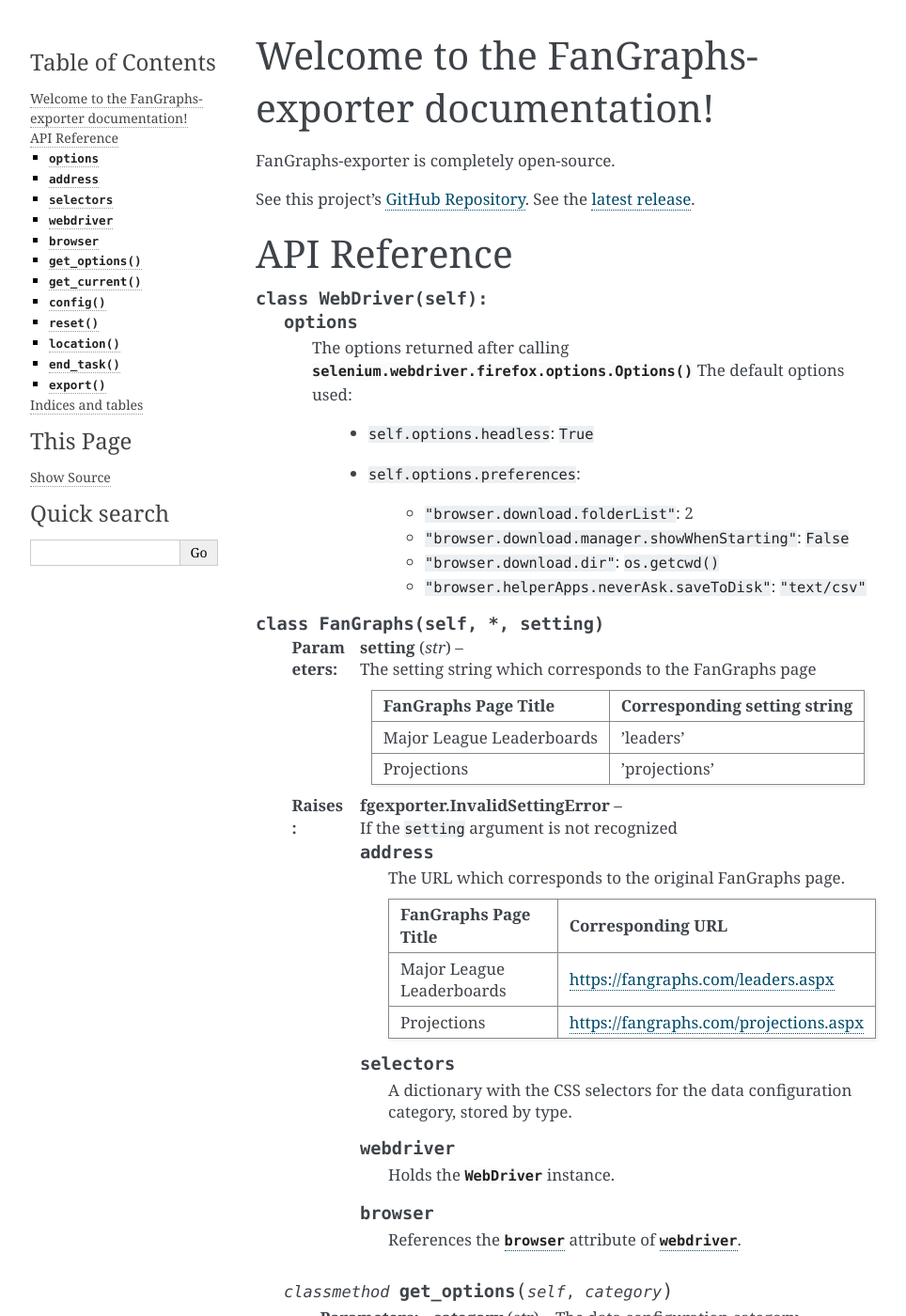
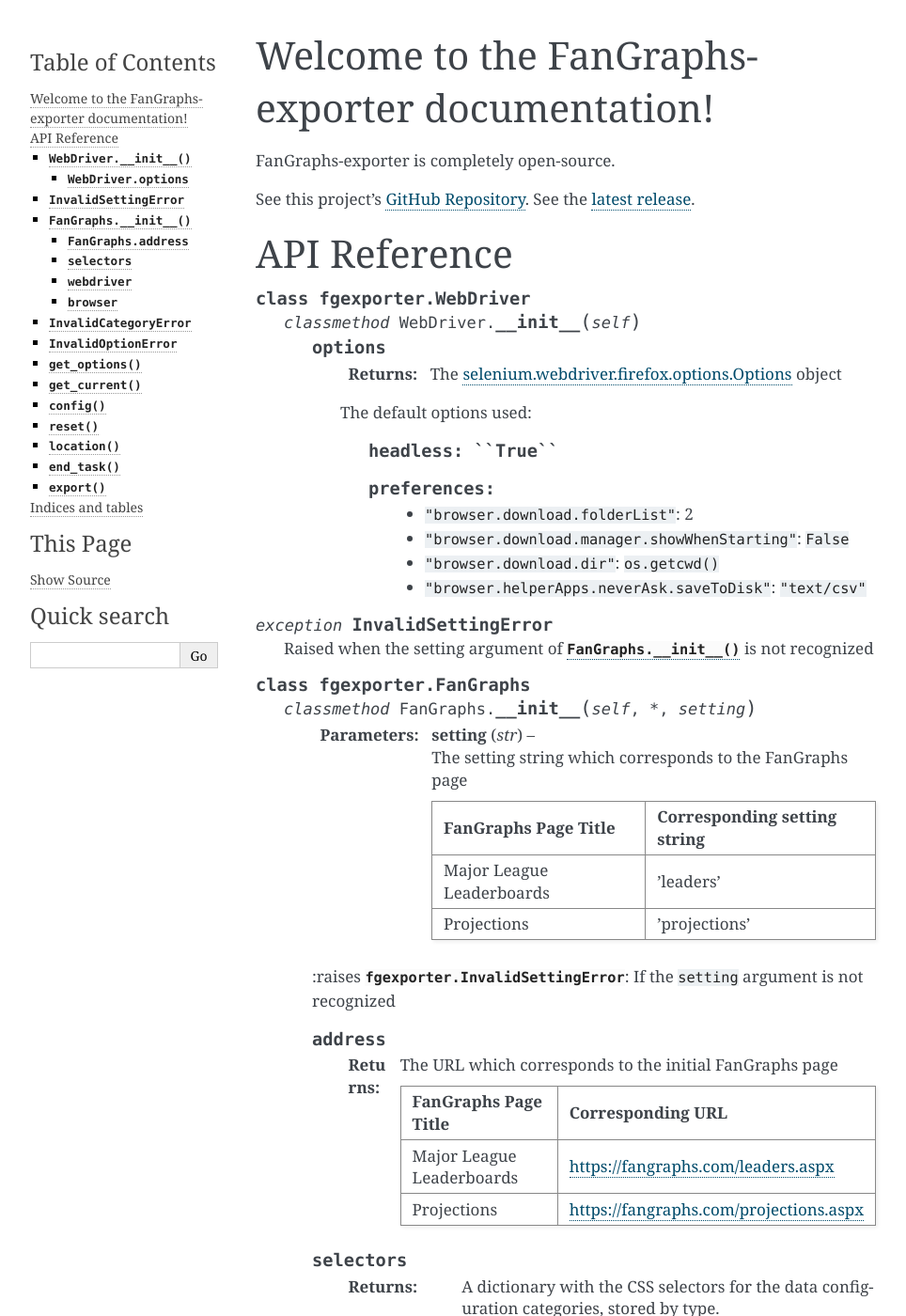
Before and after one commit to JLpython-py/FanGraphs-exporter, a Sphinx documentation site: the page built from docs/index.rst, in a window 1280 px wide and 1400 px high. Shown: the whole window at 94% size, without its empty margins (148-1112 px from the left). Built offline with Sphinx 7.4.7, drawn with Linux system fonts in a browser that asks for light colours; some of the changed text lies outside the part shown.

Commit message:
Add exceptions and exception cross-references; Add return info field lists to attributes

```diff
--- a/docs/index.rst
+++ b/docs/index.rst
@@ -23,99 +23,141 @@
 =============
 
 
-.. py:class:: class WebDriver(self):
+.. py:class:: class fgexporter.WebDriver
 
-	.. py:attribute:: options
+	.. py:classmethod:: WebDriver.__init__(self)
 
-		The options returned after calling :py:func:`selenium.webdriver.firefox.options.Options`
-		The default options used:
+		.. py:attribute:: options
 
-			* ``self.options.headless``: ``True``
-			* ``self.options.preferences``:
+			:returns: The `selenium.webdriver.firefox.options.Options`_ object
 
-				* ``"browser.download.folderList"``: 2
-				* ``"browser.download.manager.showWhenStarting"``: ``False``
-				* ``"browser.download.dir"``: ``os.getcwd()``
-				* ``"browser.helperApps.neverAsk.saveToDisk"``: ``"text/csv"``
+			The default options used:
 
-.. py:class:: class FanGraphs(self, *, setting)
+				.. py:attribute:: headless: ``True``
+				.. py:attribute:: preferences:
 
-	:param str setting: The setting string which corresponds to the FanGraphs page
+					* ``"browser.download.folderList"``: 2
+					* ``"browser.download.manager.showWhenStarting"``: ``False``
+					* ``"browser.download.dir"``: ``os.getcwd()``
+					* ``"browser.helperApps.neverAsk.saveToDisk"``: ``"text/csv"``
 
-		+---------------------------+----------------------------------+
-		| **FanGraphs Page Title**  | **Corresponding setting string** |
-		+---------------------------+----------------------------------+
-		| Major League Leaderboards | 'leaders'                        |
-		+---------------------------+----------------------------------+
-		| Projections               | 'projections'                    |
-		+---------------------------+----------------------------------+
+			.. _selenium.webdriver.firefox.options.Options: https://selenium-python.readthedocs.io/api.html#selenium.webdriver.firefox.options.Options
 
-	:raises fgexporter.InvalidSettingError: If the ``setting`` argument is not recognized
+
+.. py:exception:: InvalidSettingError
+
+	Raised when the setting argument of :py:meth:`FanGraphs.__init__` is not recognized
+
+
+.. py:class:: class fgexporter.FanGraphs
+
+
+	.. py:classmethod:: FanGraphs.__init__(self, *, setting)
+
+		:param str setting: The setting string which corresponds to the FanGraphs page
+
+			+---------------------------+----------------------------------+
+			| **FanGraphs Page Title**  | **Corresponding setting string** |
+			+---------------------------+----------------------------------+
+			| Major League Leaderboards | 'leaders'                        |
+			+---------------------------+----------------------------------+
+			| Projections               | 'projections'                    |
+			+---------------------------+----------------------------------+
+
+		:raises :py:exc:`fgexporter.InvalidSettingError`: If the ``setting`` argument is not recognized
+
 
 		.. py:attribute:: address
 
-			The URL which corresponds to the original FanGraphs page.
+			:returns: The URL which corresponds to the initial FanGraphs page
 
-			+---------------------------+-------------------------------------------+
-			| **FanGraphs Page Title**  | **Corresponding URL**                     |
-			+---------------------------+-------------------------------------------+
-			| Major League Leaderboards | https://fangraphs.com/leaders.aspx        |
-			+---------------------------+-------------------------------------------+
-			| Projections               | https://fangraphs.com/projections.aspx    |
-			+---------------------------+-------------------------------------------+
+				+---------------------------+-------------------------------------------+
+				| **FanGraphs Page Title**  | **Corresponding URL**                     |
+				+---------------------------+-------------------------------------------+
+				| Major League Leaderboards | https://fangraphs.com/leaders.aspx        |
+				+---------------------------+-------------------------------------------+
+				| Projections               | https://fangraphs.com/projections.aspx    |
+				+---------------------------+-------------------------------------------+
+
 
 		.. py:attribute:: selectors
 
-			A dictionary with the CSS selectors for the data configuration category, stored by type.
+			:returns: A dictionary with the CSS selectors for the data configuration categories, stored by type.
+			:rtype: Dict
+
 
 		.. py:attribute:: webdriver
 
-			Holds the :py:class:`WebDriver` instance.
+			:returns: The :py:class:`WebDriver` instance.
+
 
 		.. py:attribute:: browser
 
-			References the :py:attr:`browser` attribute of :py:attr:`webdriver`.
+			:returns: The :py:attr:`browser` attribute of :py:attr:`webdriver`.
+
+
+	.. py:exception:: InvalidCategoryError
+
+		Raised when the data configuration category is invalid
+
+
+	.. py:exception:: InvalidOptionError
+
+		Raised when the data configuration option is invalid
+
 
 	.. py:classmethod:: get_options(self, category)
 
 		:param str category: The data configuration category
 		:returns: List of valid options for ``category``
 		:rtype: List[Str]
-		:raises fgexporter.FanGraphs.InvalidCategoryError: If ``category`` is not recognized
+		:raises FanGraphs.InvalidCategoryError: If ``category`` is not recognized
+
 
 	.. py:classmethod:: get_current(self, category)
 
 		:param str category: The data configuration category
 		:returns: Current option for ``category``
 		:rtype: Str
-		:raises fgexporter.FanGraphs.InvalidCategoryError: If ``category`` is not recognized
+		:raises FanGraphs.InvalidCategoryError: If ``category`` is not recognized
+
 
 	.. py:classmethod:: config(self, **kwargs)
 
 		:param kwargs: Data configurations
-		:raises fgexporter.FanGraphs.InvalidCategoryError: If keyword is not recognized
-		:raises fgexporter.FanGraphs.InvalidOptionError: If keyword argument is not recognized
+		:raises FanGraphs.InvalidCategoryError: If keyword is not recognized
+		:raises FanGraphs.InvalidOptionError: If keyword argument is not recognized
 
 		:Keyword Arguments:
 
-			category (str): The data configuration option which corresponds to the category
+			category (str): The data configuration option which corresponds to the category. Use :py:meth:`get_options` to get possible options.
 
 				*Note that the keyword argument name is identical to the corresponding string value.*
 
+
 	.. py:classmethod:: reset(self)
 
-		Passes :py:attr:`address` to the :py:func:`get` method of :py:attr:`browser`
+		Passes :py:attr:`address` to the `get`_ method of :py:attr:`browser`
+
+		.. _`get`: https://selenium-python.readthedocs.io/api.html#selenium.webdriver.remote.webdriver.WebDriver.get
+
 
 	.. py:classmethod:: location(self)
 
 		Returns the address that the browser is current at.
 
-		:return: :py:attr:`current_url` attribute of :py:attr:`browser`
+		:return: `current_url`_ attribute of :py:attr:`browser`
 		:rtype: Str
+
+		.. _`current_url`: https://selenium-python.readthedocs.io/api.html#selenium.webdriver.remote.webdriver.WebDriver.current_url
+
 
 	.. py:classmethod:: end_task(self)
 
-		Calls :py:meth:`quit` method of :py:attr:`browser`
+		Calls `quit`_ method of :py:attr:`browser`
+
+		.. _`quit`: https://selenium-python.readthedocs.io/api.html#selenium.webdriver.firefox.webdriver.WebDriver.quit
+
 
 	.. py:classmethod:: export(self)
 
@@ -126,6 +168,7 @@
 		:returns: Name of exported file
 		:rtype: Str
 
+
 ==================
 Indices and tables
 ==================
```
Also changed, not shown: 7 other files.
